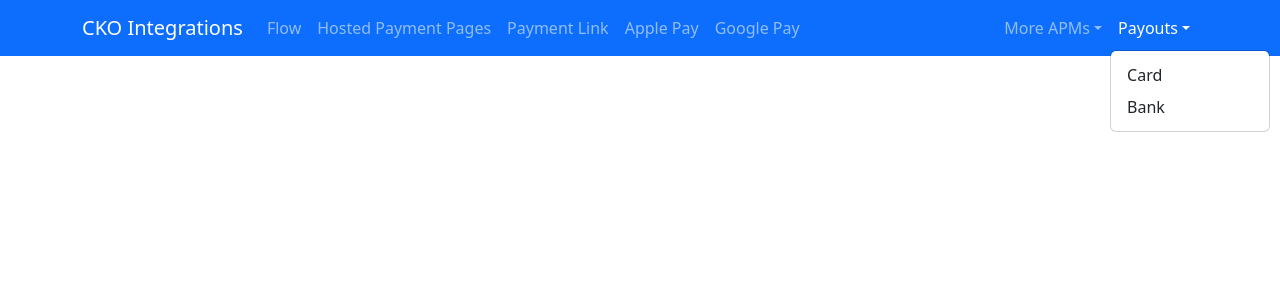
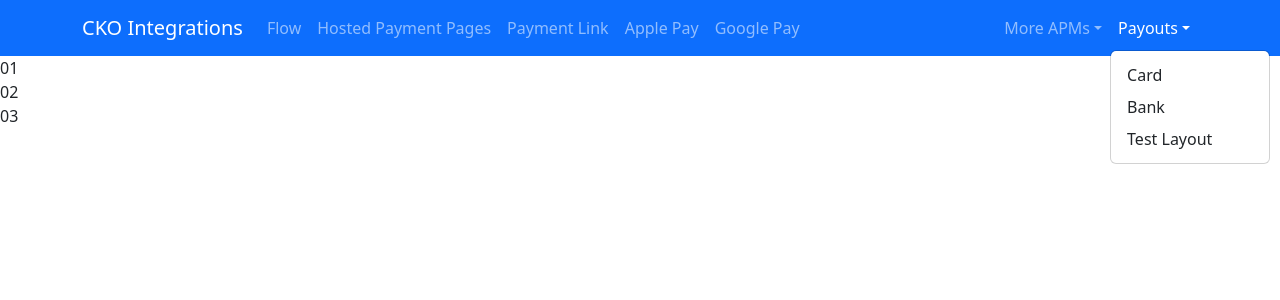
Before and after one commit to Mark-Reilly-Checkout/React-Flask-Project, a React (Create React App) app in the folder frontend/: page /test in a window 1280 px wide. Both pictures are taken after a click on the button "Payouts". Shown: the top 300 px of the page. Built offline with nearby package versions, Linux system fonts and the light colour scheme.

Commit message:
Adding test layout page

```diff
--- a/frontend/src/App.js
+++ b/frontend/src/App.js
@@ -12,6 +12,7 @@ import 'react-toastify/dist/ReactToastify.css';
 import Success from './components/Redirects/Success';
 import GooglePay from './components/GooglePay';
 import Failure from './components/Redirects/Failure';
+import Test from './components/Test';
 
 function App() {
   const [data, setData] = useState('');
@@ -39,6 +40,7 @@ function App() {
         <Route path="/success" element={<Success />} />
         <Route path="/failure" element={<Failure />} />
         <Route path="/googlePay" element={<GooglePay />} />
+        <Route path="/test" element={<Test />} />
       </Routes>
     </>
   );
--- a/frontend/src/components/GooglePay.js
+++ b/frontend/src/components/GooglePay.js
@@ -83,7 +83,7 @@ const GooglePay = () => {
                         />
                     </div>
 
-                    <div className="flex-1 bg-black text-green-400 font-mono text-sm p-4 rounded-lg overflow-auto h-64">
+                    <div className="flex-1 bg-black text-white-400 font-mono text-sm p-4 rounded-lg overflow-auto h-64">
                         {paymentToken ? paymentToken : 'Waiting for payment...'}
                     </div>
                 </div>
--- a/frontend/src/components/NavigationBar.js
+++ b/frontend/src/components/NavigationBar.js
@@ -29,6 +29,7 @@ const NavigationBar = () => {
             <NavDropdown title="Payouts" id="collapsible-nav-dropdown" data-bs-theme="light">
               <Dropdown.Item href="#card">Card</Dropdown.Item>
               <Dropdown.Item href="#bank">Bank</Dropdown.Item>
+              <Dropdown.Item href="/test">Test Layout</Dropdown.Item>
             </NavDropdown>
           </Nav>
         </Navbar.Collapse>
--- /dev/null
+++ b/frontend/src/components/Test.js
@@ -0,0 +1,15 @@
+import React, { useState } from 'react';
+import GooglePayButton from '@google-pay/button-react';
+
+const Test = () => {
+
+    return (
+        <div class="flex flex-row">
+        <div class="basis-64">01</div>
+        <div class="basis-64">02</div>
+        <div class="basis-128">03</div>
+      </div>
+    );
+};
+
+export default Test;
```
